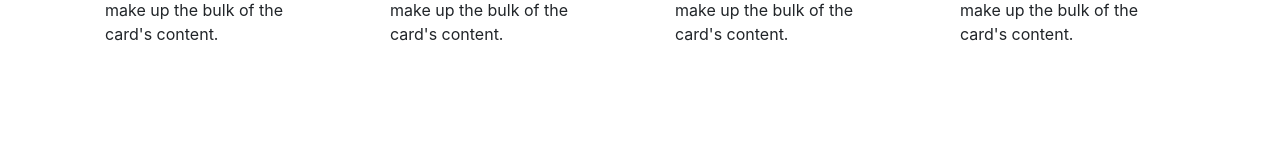
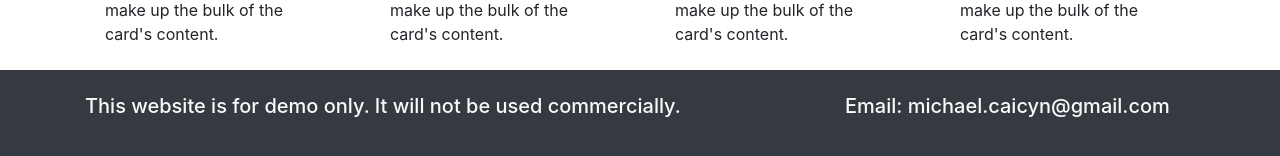
Before and after one commit to CYNCHE/AngularEstore, an Angular app: page / in a window 1280 px wide. Shown: the part 1943-2099 px from the top of the page. Before the commit the page ends 2013 px from the top, so only its background shows below. Built offline with nearby package versions, Linux system fonts and the light colour scheme.

Commit message:
add footer

```diff
--- a/src/app/app.component.html
+++ b/src/app/app.component.html
@@ -7,3 +7,4 @@
   <br>
   <app-product-list listName="Hot Deal"></app-product-list>
 </div>
+<app-footer></app-footer>
--- a/src/app/footer/footer.component.html
+++ b/src/app/footer/footer.component.html
@@ -1,3 +1,17 @@
-<p>
-  footer works!
-</p>
+<nav class="nvbar navbar-dark bg-dark" style="min-height: 100px">
+  <div class="container">
+    <!-- <div class="row"> -->
+      <br>
+    <div class="row">
+      <div class="col-8">
+        <h5 class="text-light">This website is for demo only. It will not be used commercially.</h5>
+      </div>
+      <div class="col-4">
+        <h5 class="text-light">
+          Email: michael.caicyn@gmail.com
+        </h5>
+      </div>
+    </div>
+    <!-- </div> -->
+  </div>
+</nav>
```
